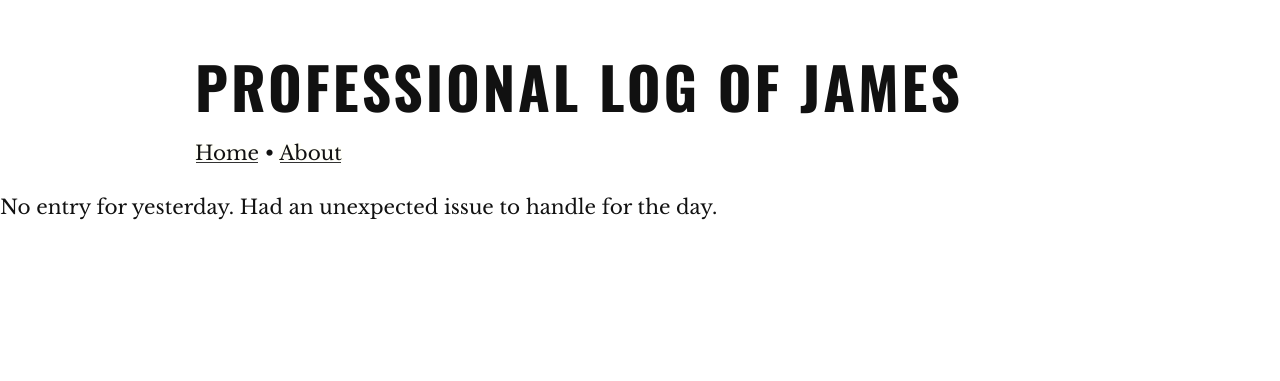
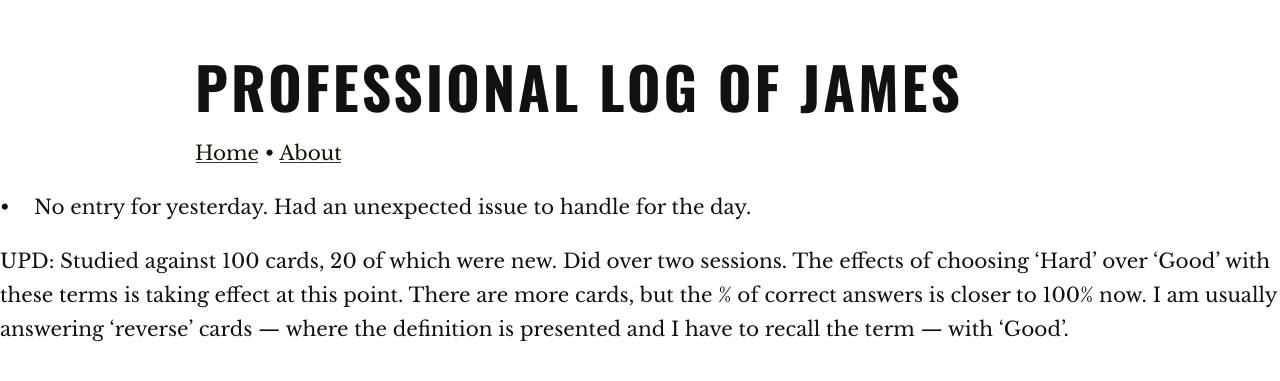
Before and after one commit to jpex/log, a Jekyll site: the page built from _posts/2017-12-15-41.md, in a window 1280 px wide. Shown: the top 381 px of the page. Built offline with Jekyll 4.4.1, drawn with Linux system fonts in a browser that asks for light colours.

Commit message:
Update 2017-12-15-41.md

```diff
--- a/_posts/2017-12-15-41.md
+++ b/_posts/2017-12-15-41.md
@@ -1,5 +1,7 @@
 ---
-tags:
+tags: UPD
 ---
 
-No entry for yesterday. Had an unexpected issue to handle for the day.
+* No entry for yesterday. Had an unexpected issue to handle for the day.
+
+UPD: Studied against 100 cards, 20 of which were new. Did over two sessions. The effects of choosing 'Hard' over 'Good' with these terms is taking effect at this point. There are more cards, but the % of correct answers is closer to 100% now. I am usually answering 'reverse' cards — where the definition is presented and I have to recall the term — with 'Good'.
```
